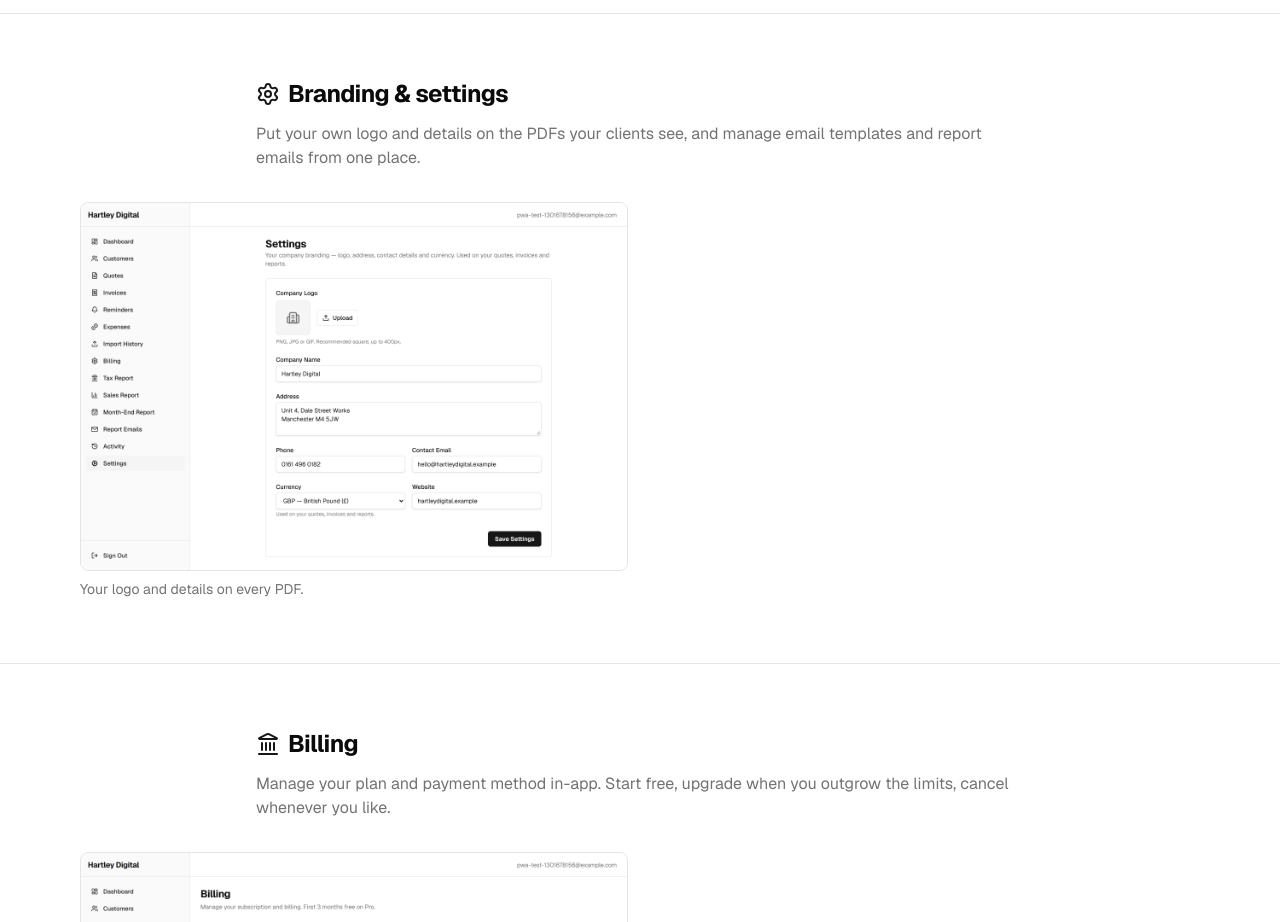
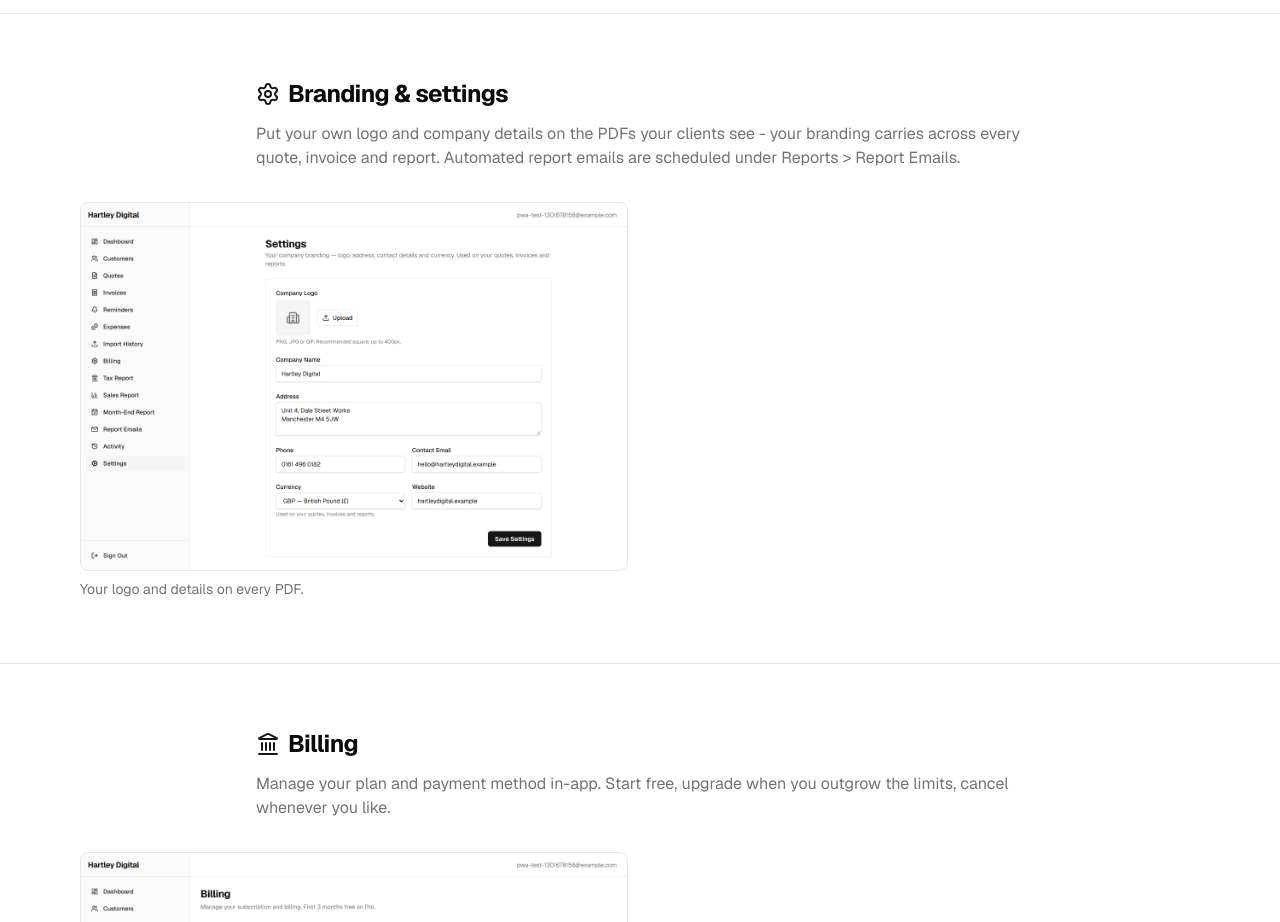
Before and after one commit to zamirh29/micro-crm, a Next.js app: page /guide in a window 1280 px wide. Shown: the part 10400-11322 px from the top of the page. Built offline with nearby package versions, Linux system fonts and the light colour scheme; no server answers.

Commit message:
Correct Settings blurb to reflect actual report email location

```diff
--- a/src/app/guide/page.tsx
+++ b/src/app/guide/page.tsx
@@ -213,7 +213,7 @@ const sections: TourSection[] = [
     icon: Settings,
     title: "Branding & settings",
     blurb:
-      "Put your own logo and details on the PDFs your clients see, and manage email templates and report emails from one place.",
+      "Put your own logo and company details on the PDFs your clients see - your branding carries across every quote, invoice and report. Automated report emails are scheduled under Reports > Report Emails.",
     shots: [
       {
         src: "/guide/settings.png",
```
